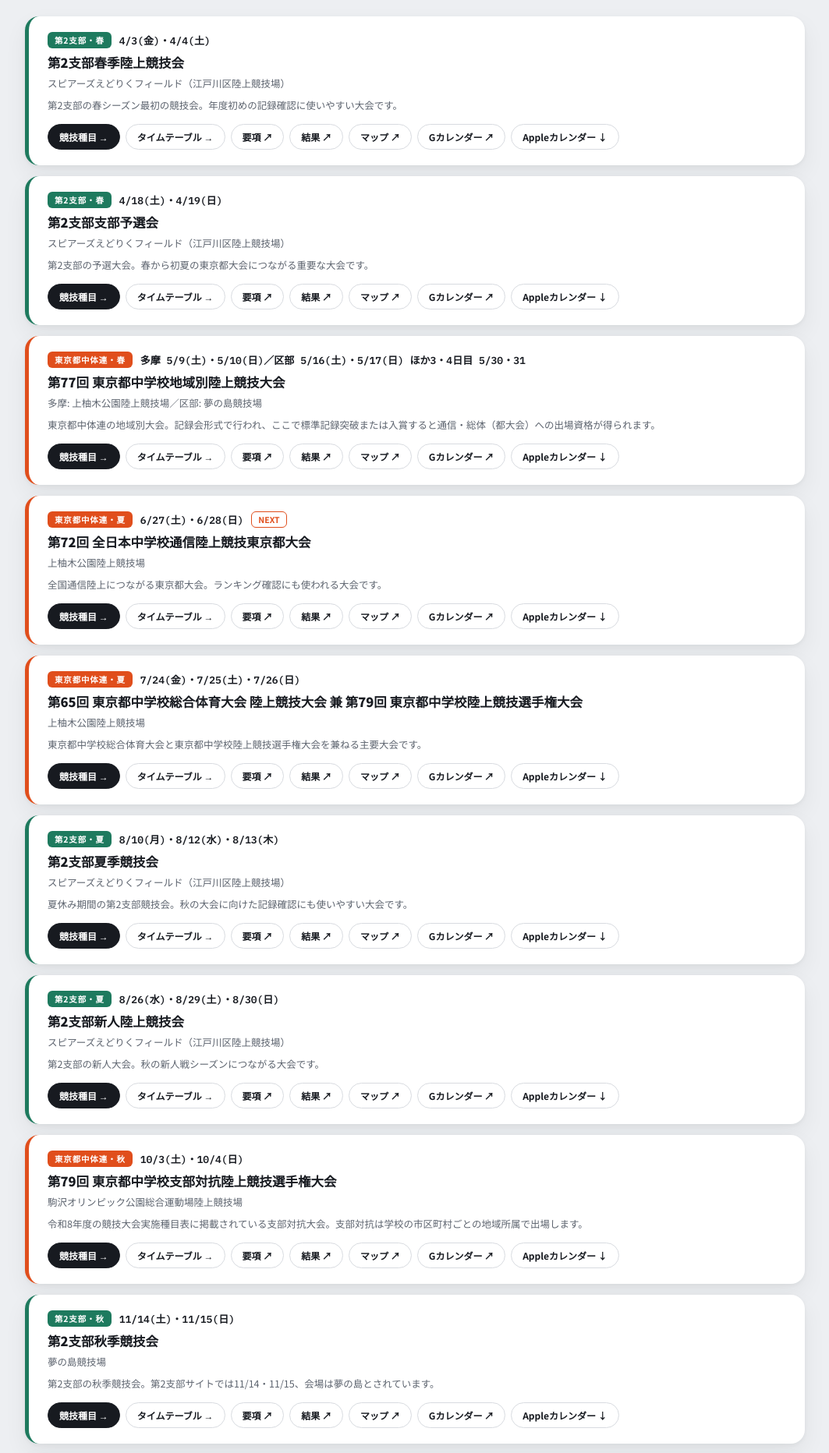
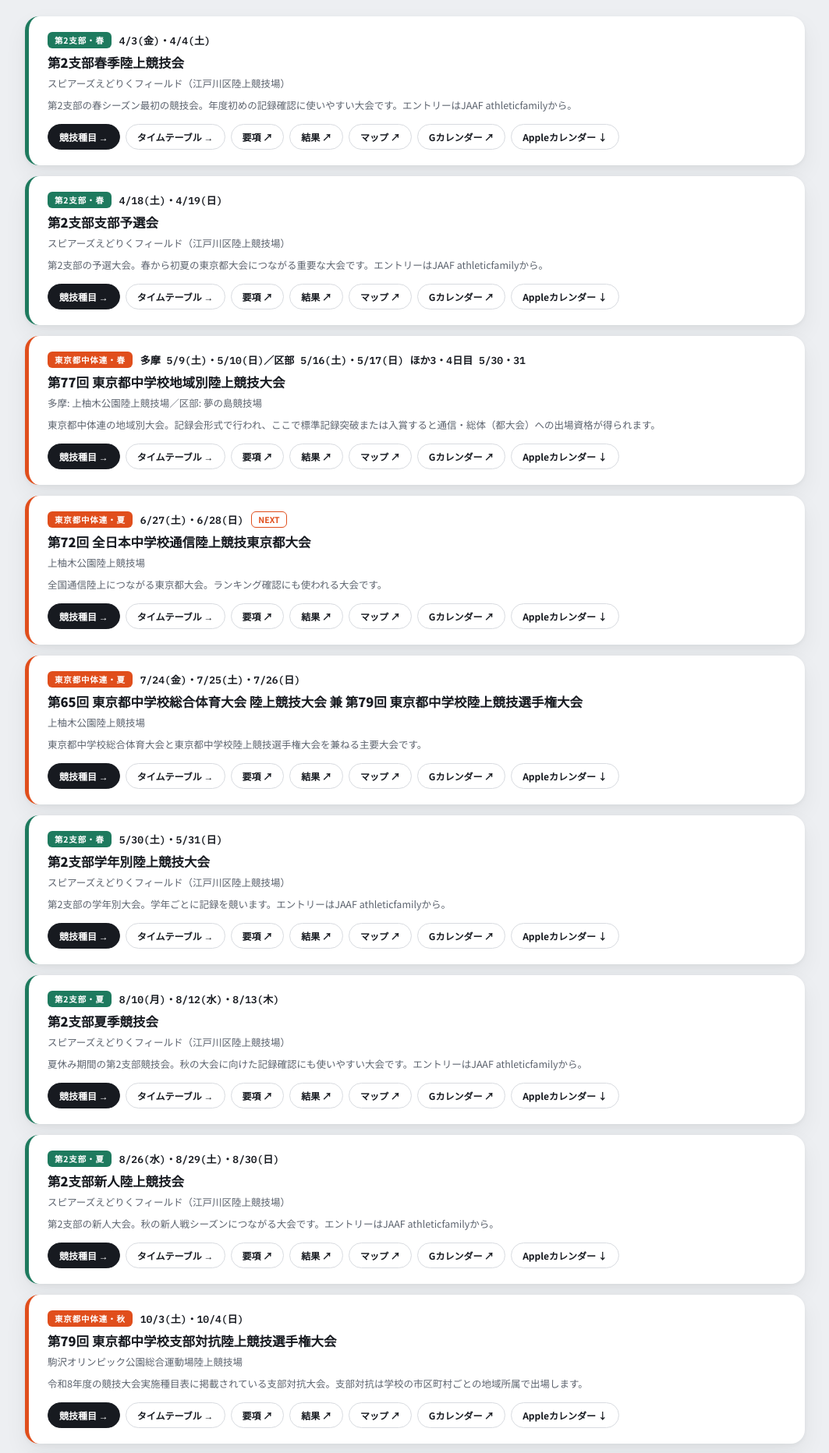
Before and after one commit to kantavery/junior-track-field, a Next.js app: page / in a window 1280 px wide. Shown: the part 671-2535 px from the top of the page at 78% size, without its empty margins (108-1171 px from the left). Built offline with nearby package versions, Linux system fonts and the light colour scheme.

Commit message:
Update page.tsx

```diff
--- a/app/page.tsx
+++ b/app/page.tsx
@@ -26,8 +26,8 @@ const MEETS = [
     title: "第2支部春季陸上競技会",
     dates: "4/3(金)・4/4(土)", start: "20260403", end: "20260405",
     venue: "スピアーズえどりくフィールド（江戸川区陸上競技場）",
-    desc: "第2支部の春シーズン最初の競技会。年度初めの記録確認に使いやすい大会です。",
-    youkou: "http://www.tokyokotairenrikujo.jp/branch23/branch2.html",
+    desc: "第2支部の春シーズン最初の競技会。年度初めの記録確認に使いやすい大会です。エントリーはJAAF athleticfamilyから。",
+    youkou: "http://www.tokyokotairenrikujo.jp/branch23/2026/26_%E6%98%A5%E5%AD%A32%E6%94%AF%E9%83%A8.pdf",
     results: "http://www.tokyokotairenrikujo.jp/branch23/2026/SL/01_syunki/kyougi.html",
   },
   {
@@ -35,8 +35,8 @@ const MEETS = [
     title: "第2支部支部予選会",
     dates: "4/18(土)・4/19(日)", start: "20260418", end: "20260420",
     venue: "スピアーズえどりくフィールド（江戸川区陸上競技場）",
-    desc: "第2支部の予選大会。春から初夏の東京都大会につながる重要な大会です。",
-    youkou: "http://www.tokyokotairenrikujo.jp/branch23/branch2.html",
+    desc: "第2支部の予選大会。春から初夏の東京都大会につながる重要な大会です。エントリーはJAAF athleticfamilyから。",
+    youkou: "http://www.tokyokotairenrikujo.jp/branch23/2026/26_%E6%94%AF%E9%83%A8%E4%BA%88%E9%81%B82%E6%94%AF%E9%83%A8%E8%A6%81%E9%A0%85.pdf",
     results: "http://www.tokyokotairenrikujo.jp/branch23/2026/SL/02_sotai/kyougi.html",
   },
   {
@@ -67,12 +67,21 @@ const MEETS = [
     results: "https://gold.jaic.org/tokyo/cyuugaku/index.htm",
   },
   {
+    id: "branch2-gakunen", cat: "第2支部", season: "春",
+    title: "第2支部学年別陸上競技大会",
+    dates: "5/30(土)・5/31(日)", start: "20260530", end: "20260601",
+    venue: "スピアーズえどりくフィールド（江戸川区陸上競技場）",
+    desc: "第2支部の学年別大会。学年ごとに記録を競います。エントリーはJAAF athleticfamilyから。",
+    youkou: "http://www.tokyokotairenrikujo.jp/branch23/2026/26_%E5%AD%A6%E5%B9%B4%E5%88%A52%E6%94%AF%E9%83%A8%E8%A6%81%E9%A0%85.pdf",
+    results: "http://www.tokyokotairenrikujo.jp/branch23/2026/SL/03_gakunen/kyougi.html",
+  },
+  {
     id: "branch2-summer", cat: "第2支部", season: "夏",
     title: "第2支部夏季競技会",
     dates: "8/10(月)・8/12(水)・8/13(木)", start: "20260810", end: "20260814",
     venue: "スピアーズえどりくフィールド（江戸川区陸上競技場）",
-    desc: "夏休み期間の第2支部競技会。秋の大会に向けた記録確認にも使いやすい大会です。",
-    youkou: "http://www.tokyokotairenrikujo.jp/branch23/branch2.html",
+    desc: "夏休み期間の第2支部競技会。秋の大会に向けた記録確認にも使いやすい大会です。エントリーはJAAF athleticfamilyから。",
+    youkou: "http://www.tokyokotairenrikujo.jp/branch23/2026/26_%E5%A4%8F%E5%AD%A32%E6%94%AF%E9%83%A8%E8%A6%81%E9%A0%85.pdf",
     results: "http://www.tokyokotairenrikujo.jp/branch23/2026/SL/04_kaki/kyougi.html",
   },
   {
@@ -80,8 +89,8 @@ const MEETS = [
     title: "第2支部新人陸上競技会",
     dates: "8/26(水)・8/29(土)・8/30(日)", start: "20260826", end: "20260831",
     venue: "スピアーズえどりくフィールド（江戸川区陸上競技場）",
-    desc: "第2支部の新人大会。秋の新人戦シーズンにつながる大会です。",
-    youkou: "http://www.tokyokotairenrikujo.jp/branch23/branch2.html",
+    desc: "第2支部の新人大会。秋の新人戦シーズンにつながる大会です。エントリーはJAAF athleticfamilyから。",
+    youkou: "http://www.tokyokotairenrikujo.jp/branch23/2026/26_%E6%94%AF%E9%83%A8%E6%96%B0%E4%BA%BA2%E6%94%AF%E9%83%A8%E8%A6%81%E9%A0%85.pdf",
     results: "http://www.tokyokotairenrikujo.jp/branch23/2026/SL/05_shinjin/kyougi.html",
   },
   {
@@ -98,23 +107,24 @@ const MEETS = [
     title: "第2支部秋季競技会",
     dates: "11/14(土)・11/15(日)", start: "20261114", end: "20261116",
     venue: "夢の島競技場",
-    desc: "第2支部の秋季競技会。第2支部サイトでは11/14・11/15、会場は夢の島とされています。",
-    youkou: "http://www.tokyokotairenrikujo.jp/branch23/branch2.html",
+    desc: "第2支部の秋季競技会。秋季は雨天決行で実施されます。エントリーはJAAF athleticfamilyから。",
+    youkou: "http://www.tokyokotairenrikujo.jp/branch23/2026/26_%E7%A7%8B%E5%AD%A32%E6%94%AF%E9%83%A8%E8%A6%81%E9%A0%85.pdf",
     results: "http://www.tokyokotairenrikujo.jp/branch23/2026/SL/06_syuki/kyougi.html",
   },
   {
     id: "branch2-ekiden", cat: "第2支部", season: "冬",
     title: "第2支部新春駅伝大会",
-    dates: "2027/1/16(土) ※要項で最終確認", start: "20270116", end: "20270117",
-    venue: "会場未確定",
-    desc: "第2支部の冬季駅伝大会。詳細は支部サイトの要項で確認してください。",
-    youkou: "http://www.tokyokotairenrikujo.jp/branch23/branch2.html",
+    dates: "2027/1/16(土)", start: "20270116", end: "20270117",
+    venue: "会場は要項で確認",
+    desc: "第2支部の冬季駅伝大会。雨天決行で実施されます。エントリーシートは支部ページから。",
+    youkou: "http://www.tokyokotairenrikujo.jp/branch23/2026/26_%E6%94%AF%E9%83%A8%E9%A7%85%E4%BC%9D2%E6%94%AF%E9%83%A8%E8%A6%81%E9%A0%852.pdf",
     results: "http://www.tokyokotairenrikujo.jp/branch23/2026/SL/07_ekiden/kyougi.html",
   },
 ];
 
 const LINKS = [
   { name: "東京都中体連 陸上競技専門部", url: "https://www.tokyoctr.com/youkou.htm" },
+  { name: "中体連 結果速報", url: "https://www.tokyoctr.com/kekka.htm" },
   { name: "第2・3支部 東京校体連 陸上", url: "http://www.tokyokotairenrikujo.jp/branch23/branch23.html" },
   { name: "第2支部 東京校体連 陸上", url: "http://www.tokyokotairenrikujo.jp/branch23/branch2.html" },
   { name: "東京陸協 公認競技会情報", url: "https://toriku.or.jp/competition/" },
```
